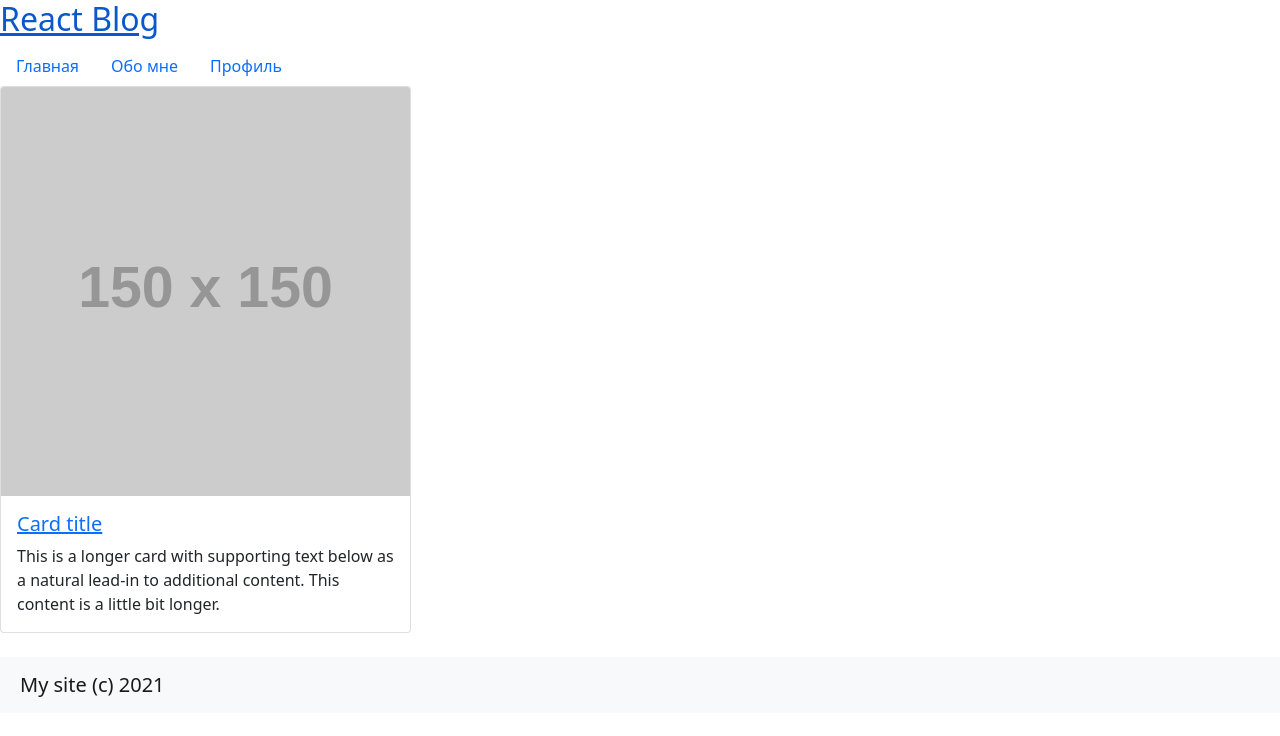
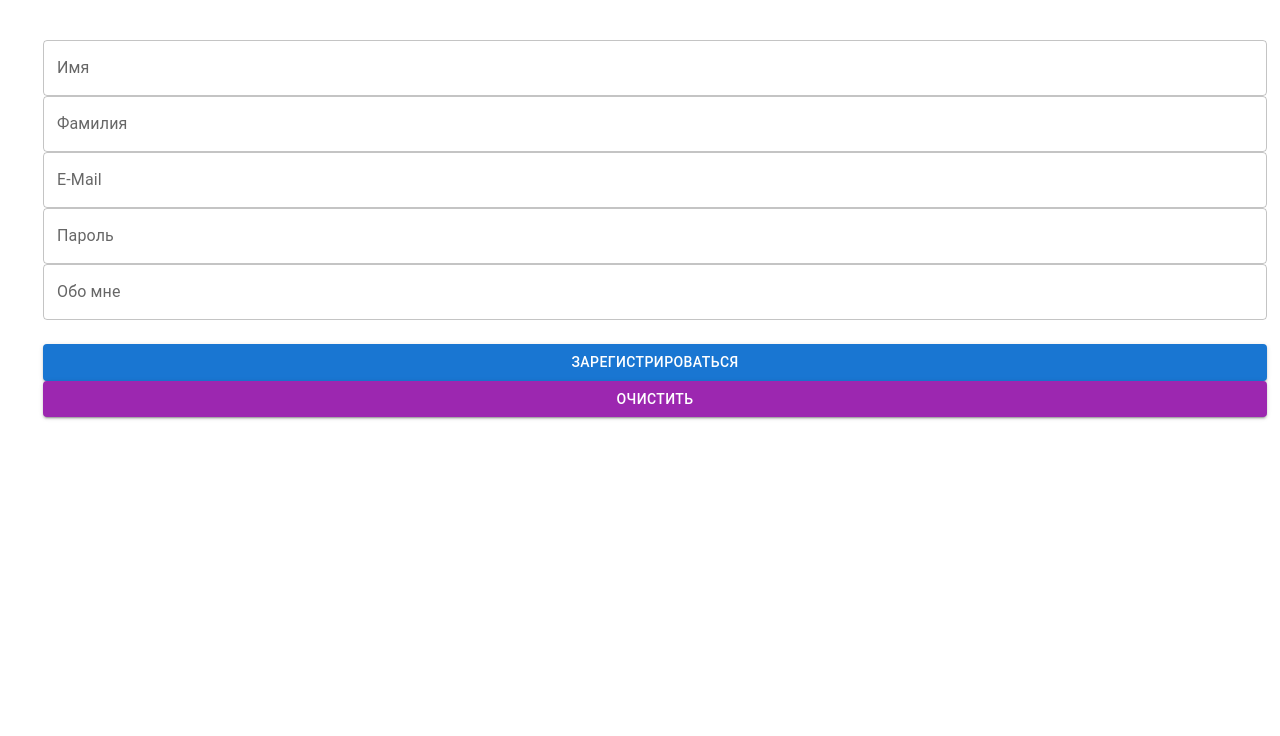
Before and after one commit to piterskikhsa/home-work-1, a React (Create React App) app: page / in a window 1280 px wide. Shown: the top 736 px of the page. Built offline with nearby package versions, Linux system fonts and the light colour scheme.

Commit message:
Сделал дз №8

```diff
--- a/package.json
+++ b/package.json
@@ -14,6 +14,7 @@
     "react": "^17.0.2",
     "react-bootstrap": "^2.1.0",
     "react-dom": "^17.0.2",
+    "react-hook-form": "^7.22.5",
     "react-scripts": "5.0.0",
     "web-vitals": "^2.1.2"
   },
--- a/src/index.js
+++ b/src/index.js
@@ -1,7 +1,7 @@
 import React from 'react'
 import ReactDOM from 'react-dom'
 import './index.css'
-import App from './tutorial-6/App'
+import App from './tutorial-7/App'
 import reportWebVitals from './reportWebVitals'
 import 'bootstrap/dist/css/bootstrap.min.css'
 
--- /dev/null
+++ b/src/tutorial-7/App.css
@@ -0,0 +1,17 @@
+body {
+  margin: 0;
+  font-family: -apple-system, BlinkMacSystemFont, "Segoe UI", "Roboto", "Oxygen", "Ubuntu",
+    "Cantarell", "Fira Sans", "Droid Sans", "Helvetica Neue", sans-serif;
+  -webkit-font-smoothing: antialiased;
+  -moz-osx-font-smoothing: grayscale;
+  padding: 40px;
+}
+
+.row {
+  display: flex;
+}
+
+.MuiTextField-root,
+.MuiButton-root {
+  margin: 0 15px !important;
+}
--- /dev/null
+++ b/src/tutorial-7/App.js
@@ -0,0 +1,95 @@
+import React from 'react'
+import { useForm } from 'react-hook-form'
+import { Button, TextField } from '@mui/material'
+
+import './App.css'
+
+function App() {
+  const { handleSubmit, register, formState, reset } = useForm()
+
+  const onSubmit = (values) => console.log('ФОРМА!', values)
+
+  const handleClear = () => reset()
+
+  return (
+    <div className="App">
+      <form>
+        <div className="row">
+          <TextField
+            name="firstName"
+            label="Имя"
+            {...register('firstName', {
+              validate: (value) => value !== 'admin' || 'Nice try!',
+            })}
+            helperText={
+              formState.errors.firstName && formState.errors.firstName.message
+            }
+            error={!!formState.errors.firstName}
+            fullWidth
+          />
+          <TextField
+            name="lastName"
+            label="Фамилия"
+            {...register('lastName', {
+              required: 'Это обязательное поле!',
+            })}
+            helperText={
+              formState.errors.lastName && formState.errors.lastName.message
+            }
+            error={!!formState.errors.lastName}
+            fullWidth
+          />
+        </div>
+        <div className="row">
+          <TextField
+            {...register('email', {
+              pattern: {
+                value: /^[A-Z0-9._%+-]+@[A-Z0-9._%+-]+\.[A-Z]{2,}$/i,
+                message: 'Это неверная почта!',
+              },
+            })}
+            helperText={
+              formState.errors.email && formState.errors.email.message
+            }
+            error={!!formState.errors.email}
+            name="email"
+            label="E-Mail"
+            defaultValue=""
+            fullWidth
+          />
+          <TextField
+            {...register('password', {
+              required: 'Это обязательное поле!',
+            })}
+            helperText={
+              formState.errors.password && formState.errors.password.message
+            }
+            error={!!formState.errors.password}
+            name="password"
+            type="password"
+            label="Пароль"
+            fullWidth
+          />
+        </div>
+        <div className="row">
+          <TextField name="about" label="Обо мне" fullWidth />
+        </div>
+        <br />
+        <div className="row">
+          <Button
+            onClick={handleSubmit(onSubmit)}
+            variant="contained"
+            color="primary"
+          >
+            Зарегистрироваться
+          </Button>
+          <Button onClick={handleClear} variant="contained" color="secondary">
+            Очистить
+          </Button>
+        </div>
+      </form>
+    </div>
+  )
+}
+
+export default App
```
Also changed, not shown: 1 other file (tests, documents, lock files or other folders).
